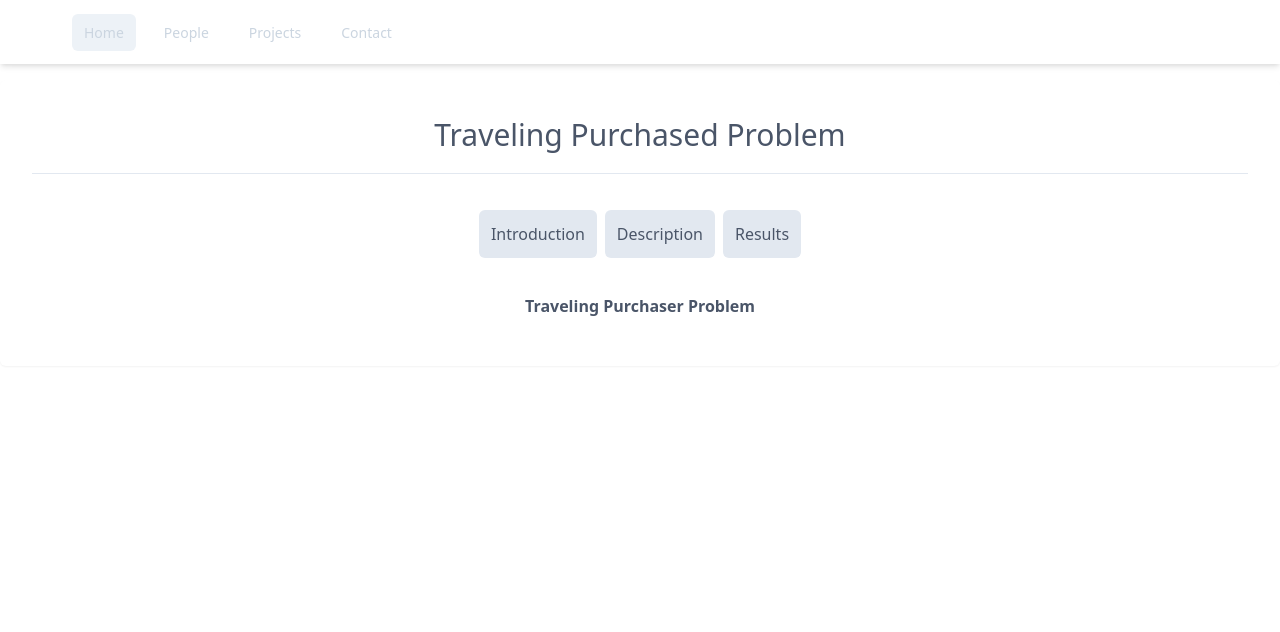
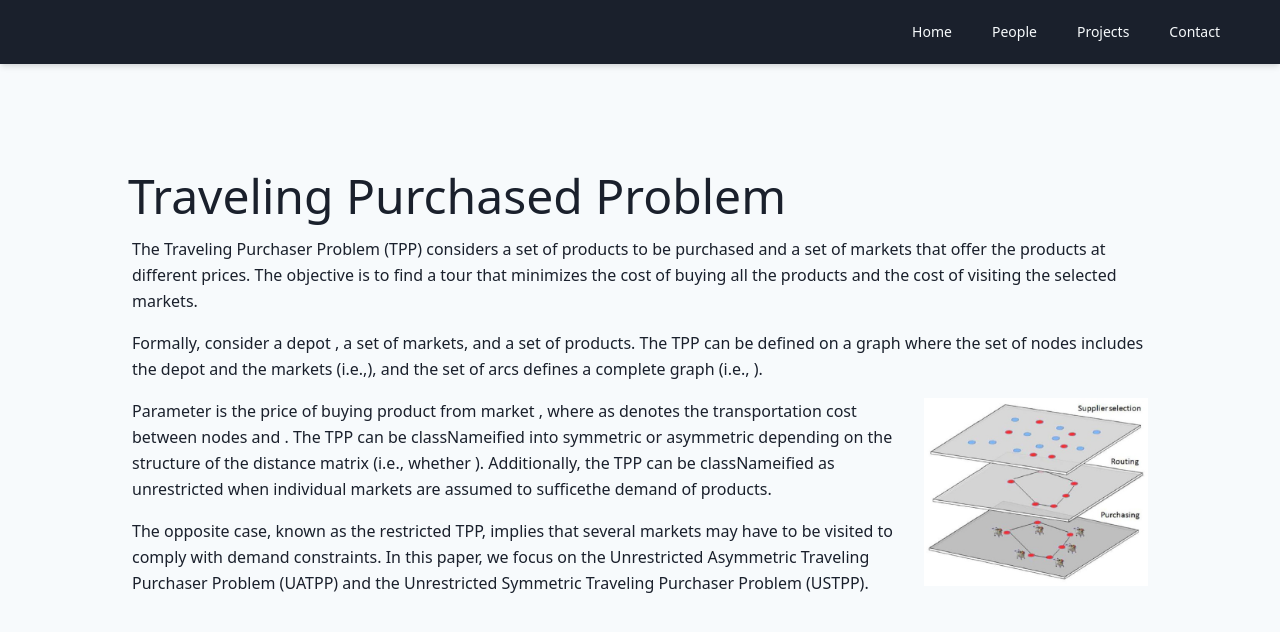
Before and after one commit to lejoss/opentech, a React (Create React App) app in the folder frontend/: page /projects/1 in a window 1280 px wide. Shown: the top 632 px of the page. Built offline with nearby package versions, Linux system fonts and the light colour scheme.

Commit message:
added layout styles

```diff
--- a/frontend/src/components/Header/Header.js
+++ b/frontend/src/components/Header/Header.js
@@ -5,17 +5,17 @@ import {
 // className="hidden md:block"
 function Header() {
   return (
-    <nav className="fixed h-16 w-full bg-white shadow-md">
-      <div className="max-w-7xl h-full mx-auto px-4 sm:px-6 lg:px-8">
-        <div className="h-full flex items-center justify-center sm:justify-start ">
+    <nav className="fixed h-16 w-full bg-gray-900 shadow-md">
+      <div className="max-w-7xl h-full mx-auto px-4 sm:px-6 lg:px-12">
+        <div className="h-full flex items-center justify-center sm:justify-end ">
           <div className="md:ml-10 flex items-baseline space-x-4">
-            <Link to="/" className="bg-gray-200 text-gray-400 px-3 py-2 rounded-md text-sm font-medium">Home</Link>
-            <Link to="/people" className="text-gray-400 hover:bg-gray-200 hover:text-gray-400 px-3 py-2 rounded-md text-sm font-medium"
-            >People</Link>
-            <Link to="/projects" className="text-gray-400 hover:bg-gray-200 hover:text-gray-400 px-3 py-2 rounded-md text-sm font-medium"
-            >Projects</Link>
-            <Link to="/contact" className="text-gray-400 hover:bg-gray-200 hover:text-gray-400 px-3 py-2 rounded-md text-sm font-medium"
-            >Contact</Link>
+            <Link to="/">
+              <p className="leading-relaxed capitalize text-gray-100 hover:text-gray-400 px-3 py-2 text-sm font-light">Home</p>
+            </Link>
+            <Link to="/people"><p className="leading-relaxed capitalize text-gray-100 hover:text-gray-400 px-3 py-2 text-sm font-light">People</p></Link>
+            <Link to="/projects"><p className="leading-relaxed capitalize text-gray-100 hover:text-gray-400 px-3 py-2 text-sm font-light">Projects</p></Link>
+            <Link to="/contact"><p className="leading-relaxed capitalize text-gray-100 hover:text-gray-400 px-3 py-2 text-sm font-light">Contact</p></Link>
+
           </div>
         </div>
       </div>
--- a/frontend/src/components/Projects/ProjectCard.js
+++ b/frontend/src/components/Projects/ProjectCard.js
@@ -1,33 +1,17 @@
-import React, { useState } from 'react';
+import React from 'react';
 import { Link } from 'react-router-dom';
 
 
 function ProjectCard() {
-	const [hover, setHover] = useState(false);
-
-	function handleOnMouseOver() {
-		return setHover(true);
-
-	}
-	function handleOnMouseOut() {
-		return setHover(false);
-	}
 	return (
-		<figure className="m-2 sm:w-56 fig" onMouseOver={handleOnMouseOver} onMouseOut={handleOnMouseOut}>
+		<figure className="m-2 p-4 bg-white sm:w-64 cursor-pointer shadow-md rounded-md m-0">
+			<img className="sm:w-56 h-auto border-botto" src="/images/tpp.jpeg" alt="tpp" />
+			<p className="text-xl mt-4 text-gray-900">Traveling Purchased Problem</p>
+			<p className="leading-relaxed font-light my-2 text-sm">The Traveling Purchaser Problem (TPP) considers a set of products to be purchased and a set
+						of markets that offer the products at different prices.
+				</p>
 			<Link to="/projects/1/intro">
-				<div className="cursor-pointer shadow-sm rounded-md m-0">
-					{
-						hover
-							? <dl className="h-48 p-6">
-								<dt>Transport Problem</dt>
-								<dd>The Traveling Purchaser Problem (TPP) considers a set of products to be purchased and a set
-								of markets that ...</dd>
-							</dl>
-							: <img className="sm:w-56 h-auto" src="/images/tpp.jpeg" alt="tpp" />
-
-					}
-					<h3 className="ml-6">TPP</h3>
-				</div>
+				<p className="text-right leading-relaxed tracking-wide text-xs uppercase mt-6 text-gray-900">learn more</p>
 			</Link>
 		</figure>
 	);
--- a/frontend/src/components/Projects/ProjectDetail.js
+++ b/frontend/src/components/Projects/ProjectDetail.js
@@ -3,23 +3,28 @@ import { Switch, Link, Route, useRouteMatch, useParams } from 'react-router-dom'
 
 function Introduction() {
 	return (
-		<div className="md:p-8">
-			<img className="md:h-48 md:float-right" src="/images/tpp.jpeg" alt="tpp" />
-			<p className="mb-4 text-center md:text-left ">The Traveling Purchaser Problem (TPP) considers a set of products to be purchased and a set
-				of
-				markets that
-				offer the products at different prices. The objective is to find a tour that minimizes the cost of buying all
-				the
-				products and the cost of visiting the selected markets. Formally, consider a depot , a set of markets, and a
-				set
-				of products. The TPP can be defined on a graph where the set of nodes includes the depot and the markets
-				(i.e.,),
-				and the set of arcs defines a complete graph (i.e., ). Parameter is the price of buying product from market ,
-				where as denotes the transportation cost between nodes and . The TPP can be classNameified into symmetric or
-				asymmetric depending on the structure of the distance matrix (i.e., whether ). Additionally, the TPP can be
-				classNameified as unrestricted when individual markets are assumed to sufficethe demand of products. The opposite
-				case, known as the restricted TPP, implies that several markets may have to be visited to comply with demand
-				constraints. In this paper, we focus on the Unrestricted Asymmetric Traveling Purchaser Problem (UATPP) and the
+		<div className="m-1">
+
+			<p className="leading-relaxed font-light mb-4 md:text-left ">The Traveling Purchaser Problem (TPP) considers a set of products to be purchased and a set
+				of markets that offer the products at different prices. The objective is to find a tour that minimizes the cost of buying all the
+				products and the cost of visiting the selected markets. </p>
+			<p className="leading-relaxed font-light mb-4">Formally, consider a depot , a set of markets, and a set
+			of products. The TPP can be defined on a graph where the set of nodes includes the depot and the markets (i.e.,),
+			and the set of arcs defines a complete graph (i.e., ). </p>
+
+			<img className="sm:w-56 h-auto float-right ml-4" src="/images/tpp.jpeg" alt="tpp" />
+
+			<p className="leading-relaxed font-light mb-4">Parameter is the price of buying product from market ,
+			where as denotes the transportation cost between nodes and . The TPP can be classNameified into symmetric or
+			asymmetric depending on the structure of the distance matrix (i.e., whether ). Additionally, the TPP can be
+			classNameified as unrestricted when individual markets are assumed to sufficethe demand of products. </p>
+
+
+
+
+			<p className="leading-relaxed font-light mb-4">The opposite
+			case, known as the restricted TPP, implies that several markets may have to be visited to comply with demand
+			constraints. In this paper, we focus on the Unrestricted Asymmetric Traveling Purchaser Problem (UATPP) and the
 							Unrestricted Symmetric Traveling Purchaser Problem (USTPP).</p>
 
 		</div>
@@ -42,24 +47,12 @@ function ProjectDetail() {
 	// let { projectId } = useParams();
 
 	return (
-		<main>
-			<section className="h-full pt-20">
-				<article className="bg-white shadow-sm rounded-md p-8">
-					<p className="text-center text-3xl text-gray-700">Traveling Purchased Problem</p>
-					<hr className="mt-4 mb-8" />
+		<main className="overflow-auto">
+			<section className="my-20 mx-2 sm:mx-6 md:mx-10 lg:mx-32 2xl:mx-64">
+				<article className="">
+					<p className="text-5xl text-gray-900 md:mt-40">Traveling Purchased Problem</p>
+					<Introduction />
 
-					<nav className="flex justify-center mb-8">
-						<Link to={`${url}/intro`} className="cursor-pointer text-gray-700 text-md rounded-md m-1 bg-gray-300 p-3">Introduction</Link>
-						<Link to={`${url}/desc`} className="cursor-pointer text-gray-700 text-md rounded-md m-1 bg-gray-300 p-3">Description</Link>
-						<Link to={`${url}/res`} className="cursor-pointer text-gray-700 text-md rounded-md m-1 bg-gray-300 p-3">Results</Link>
-					</nav>
-
-					<p className="text-center text-gray-700 font-bold mb-4">Traveling Purchaser Problem</p>
-					<Switch>
-						<Route path="/projects/1/intro" component={Introduction} />
-						<Route path="/projects/1/desc" component={Description} />
-						<Route path="/projects/1/res" component={Results} />
-					</Switch>
 
 				</article>
 			</section>
@@ -68,3 +61,16 @@ function ProjectDetail() {
 }
 
 export default ProjectDetail;
+
+// <nav className="flex justify-between mx-2 sm:mx-6 md:mx-10 lg:mx-32 2xl:mx-64">
+// <Link to={`${url}/intro`} className="flex-1 m-1 p-1 text-center cursor-pointer uppercase text-gray-700 text-md rounded-sm border-gray-500 bg-gray-300">Introduction</Link>
+// <Link to={`${url}/desc`} className="flex-1 m-1 p-1 text-center cursor-pointer uppercase text-gray-700 text-md rounded-sm bg-gray-300">Description</Link>
+// <Link to={`${url}/res`} className="flex-1 m-1 p-1 text-center cursor-pointer uppercase text-gray-700 text-md rounded-sm bg-gray-300 active:bg-gray-700">Results</Link>
+// </nav>
+
+// <p className="text-center text-gray-700 font-bold mb-4">Traveling Purchaser Problem</p>
+// <Switch>
+// <Route path="/projects/1/intro" component={Introduction} />
+// <Route path="/projects/1/desc" component={Description} />
+// <Route path="/projects/1/res" component={Results} />
+// </Switch>
--- a/frontend/src/components/Projects/ProjectsView.js
+++ b/frontend/src/components/Projects/ProjectsView.js
@@ -2,17 +2,15 @@ import ProjectCard from './ProjectCard';
 
 function ProjectsView() {
 	return (
-		<main id="projects-view" className="bg-gray-200 h-screen overflow-auto">
-			<section id="section-projects" className="flex flex-col my-20 mx-2 sm:justify-center sm:mx-6 sm:flex-row sm:flex-wrap lg:justify-start md:mx-10 lg:mx-32 2xl:mx-64">
+		<main id="projects-view" className="h-screen overflow-auto">
+			<p className="text-5xl text-gray-900 md:mt-40 lg:mx-32 mb-2">Projects</p>
+			<section id="section-projects" className="flex flex-col my-20 mx-2 sm:my-0 sm:justify-center sm:mx-6 sm:flex-row sm:flex-wrap md:mx-10 lg:mx-24 2xl:mx-64">
 				<ProjectCard />
 				<ProjectCard />
 				<ProjectCard />
 				<ProjectCard />
 				<ProjectCard />
 				<ProjectCard />
-				<ProjectCard />
-
-
 			</section>
 		</main>
 	);
--- a/frontend/src/index.css
+++ b/frontend/src/index.css
@@ -1,3 +1,8 @@
 @tailwind base;
 @tailwind components;
 @tailwind utilities;
+
+body {
+	color: #1a202c;
+	background-color: #f7fafc;
+}
--- a/frontend/tailwind.config.js
+++ b/frontend/tailwind.config.js
@@ -5,7 +5,9 @@ module.exports = {
     extend: {},
   },
   variants: {
-    extend: {},
+    extend: {
+      backgroundColor: ['active'],
+    }
   },
   plugins: [],
 }
```
